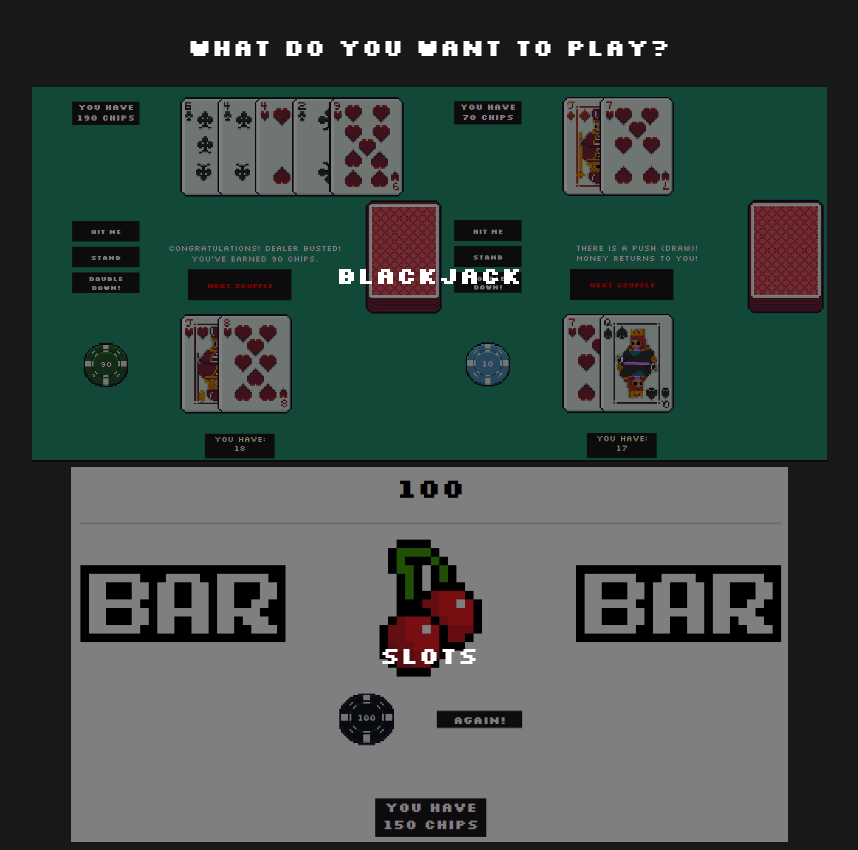
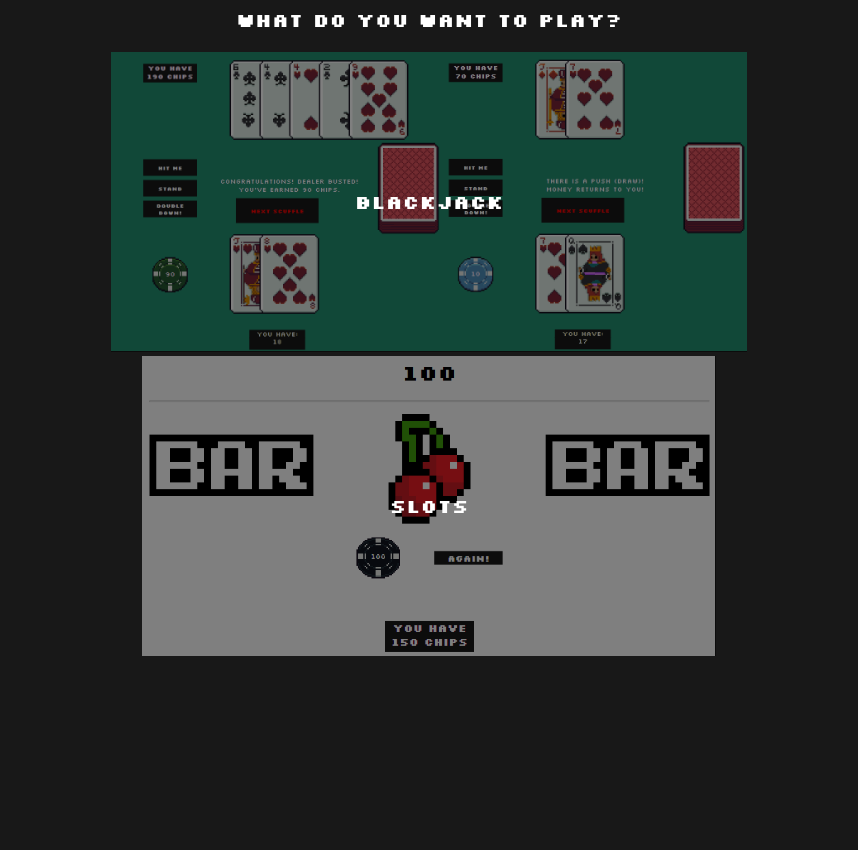
Before and after one commit to KarolZSE/Casino, a plain HTML site: page index.html in a window 1280 px wide. Shown: the part 86-936 px from the top of the page, without its empty margins (211-1069 px from the left). After the commit the page ends 800 px from the top, so only its background shows below. Drawn offline with Linux system fonts and the light colour scheme.

Commit message:
Update index.html

```diff
--- a/index.html
+++ b/index.html
@@ -10,6 +10,7 @@
 </head>
 <style>
     body {
+        zoom: 0.8;
         gap: 5px;
         display: flex;
         flex-direction: column;
```
